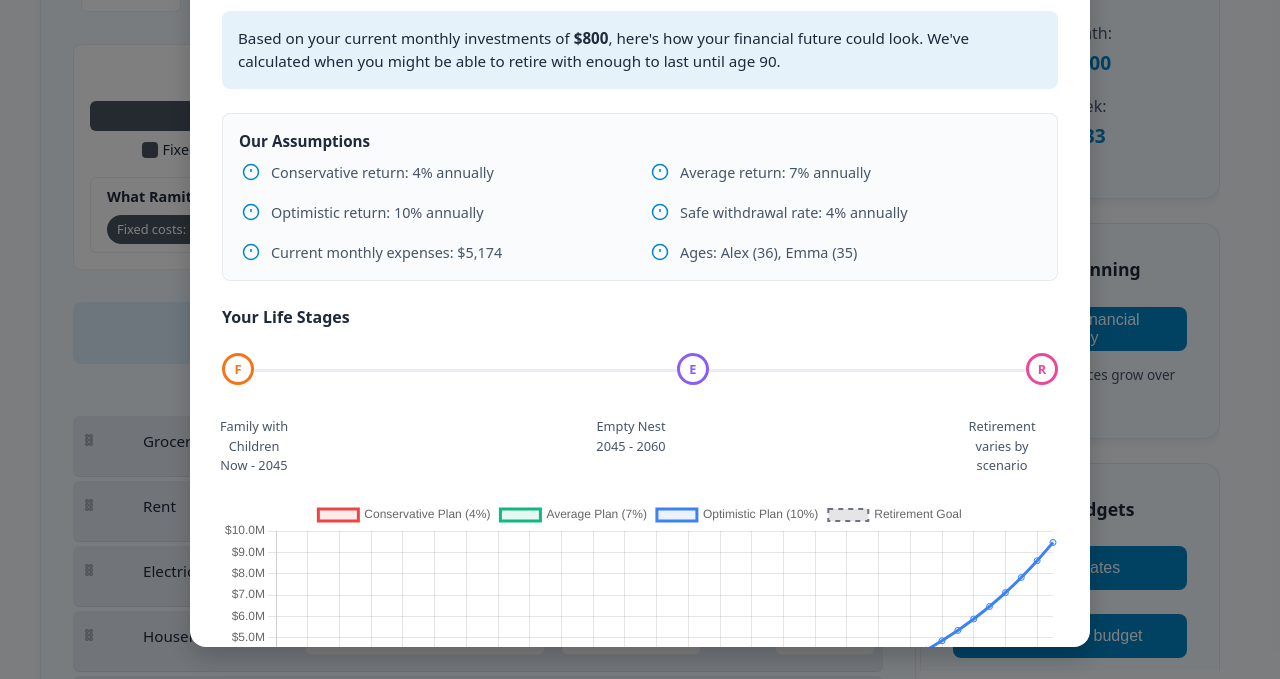
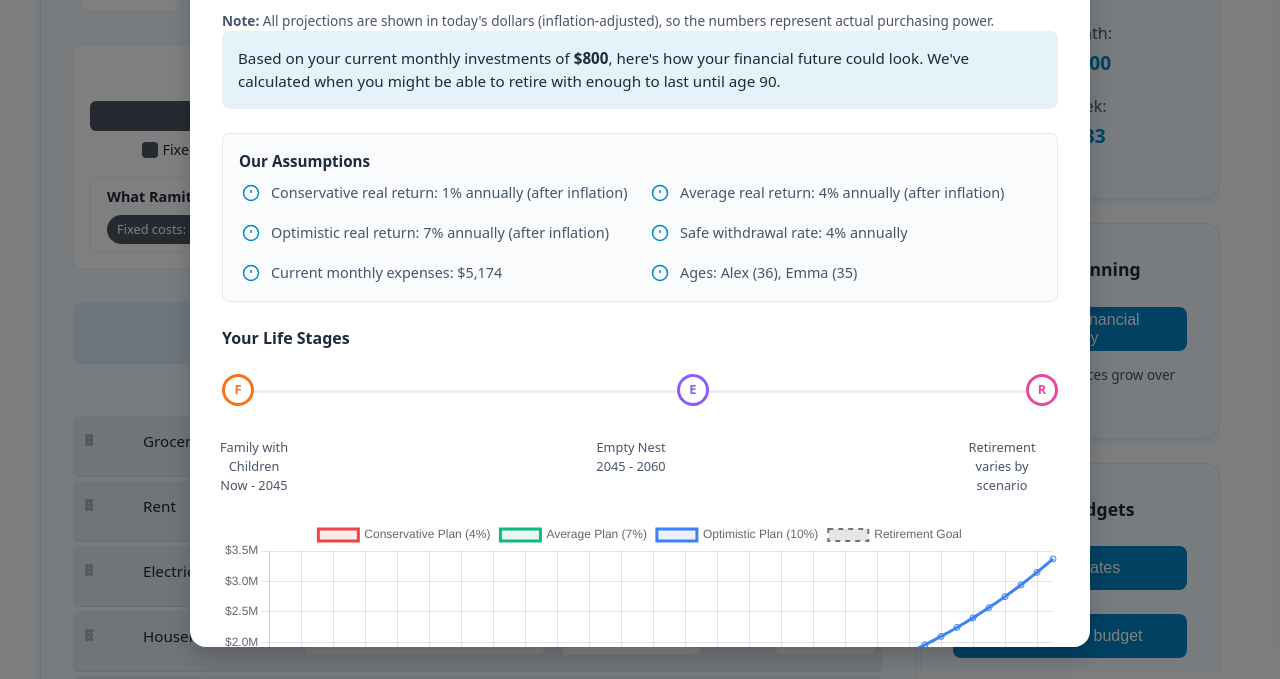
Before and after one commit to humanworker/shared_budget_tool, a plain HTML site: page index.html in a window 1280 px wide. Both pictures are taken after a click on the button "View Your Financial Journey". Shown: the part 113-792 px from the top of the page. Drawn offline with nearby package versions, Linux system fonts and the light colour scheme.

Commit message:
Update index.html

```diff
--- a/index.html
+++ b/index.html
@@ -1291,6 +1291,10 @@
             </div>
 
             <div class="modal-body">
+                <div style="font-size: 0.85rem; color: var(--text-secondary); margin-top: 10px;">
+                    <strong>Note:</strong> All projections are shown in today's dollars (inflation-adjusted),
+                    so the numbers represent actual purchasing power.
+                  </div>
                 <div class="modal-intro">
                     Based on your current monthly investments of <strong>$<span id="currentInvestmentDisplay">800</span></strong>, here's how your financial future could look. We've calculated when you might be able to retire with enough to last until age 90.
                 </div>
@@ -1306,7 +1310,7 @@
                                     <line x1="12" y1="16" x2="12.01" y2="16"></line>
                                 </svg>
                             </div>
-                            <span>Conservative return: 4% annually</span>
+                            <span>Conservative real return: 1% annually (after inflation)</span>
                         </div>
                         <div class="assumption-item">
                             <div class="assumption-icon">
@@ -1316,7 +1320,7 @@
                                     <line x1="12" y1="16" x2="12.01" y2="16"></line>
                                 </svg>
                             </div>
-                            <span>Average return: 7% annually</span>
+                            <span>Average real return: 4% annually (after inflation)</span>
                         </div>
                         <div class="assumption-item">
                             <div class="assumption-icon">
@@ -1326,7 +1330,7 @@
                                     <line x1="12" y1="16" x2="12.01" y2="16"></line>
                                 </svg>
                             </div>
-                            <span>Optimistic return: 10% annually</span>
+                            <span>Optimistic real return: 7% annually (after inflation)</span>
                         </div>
                         <div class="assumption-item">
                             <div class="assumption-icon">
@@ -2110,10 +2114,12 @@
 
         function calculateProjections() {
             // Fixed values from requirements
-            const safeRate = 0.04;      // 4%
-            const typicalRate = 0.07;   // 7%
-            const optimisticRate = 0.10; // 10%
+         // Replace with real (inflation-adjusted) rates
+const safeRate = 0.01;      // 1% real return (4% nominal minus ~3% inflation)
+const typicalRate = 0.04;   // 4% real return (7% nominal minus ~3% inflation)
+const optimisticRate = 0.07; // 7% real return (10% nominal minus ~3% inflation)
             const withdrawalRate = 0.04; // 4%
+            const inflationRate = 0.03; // 3% assumed inflation
 
             // Get user configured expense percentages (if the sliders exist)
             const emptyNestExpensePercent = document.getElementById('emptyNestExpenseSlider')
```
